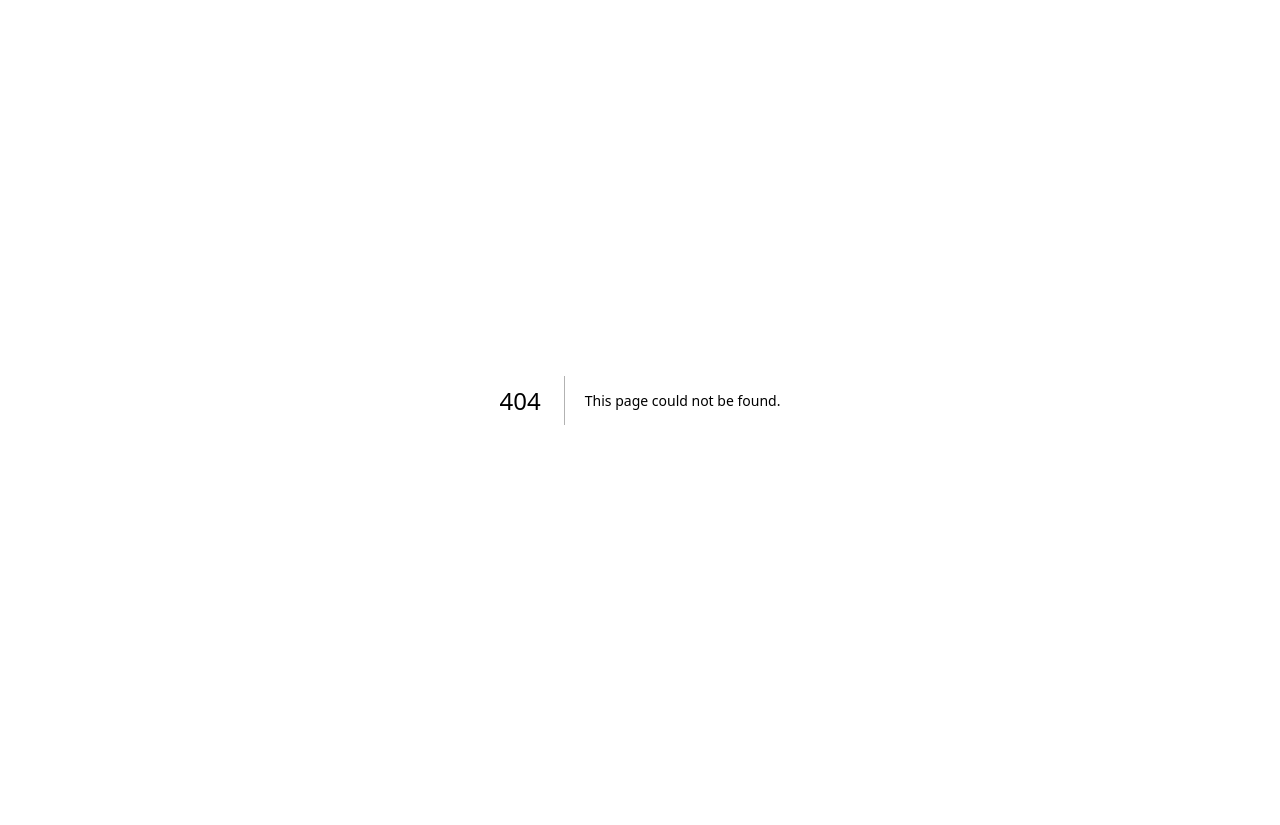
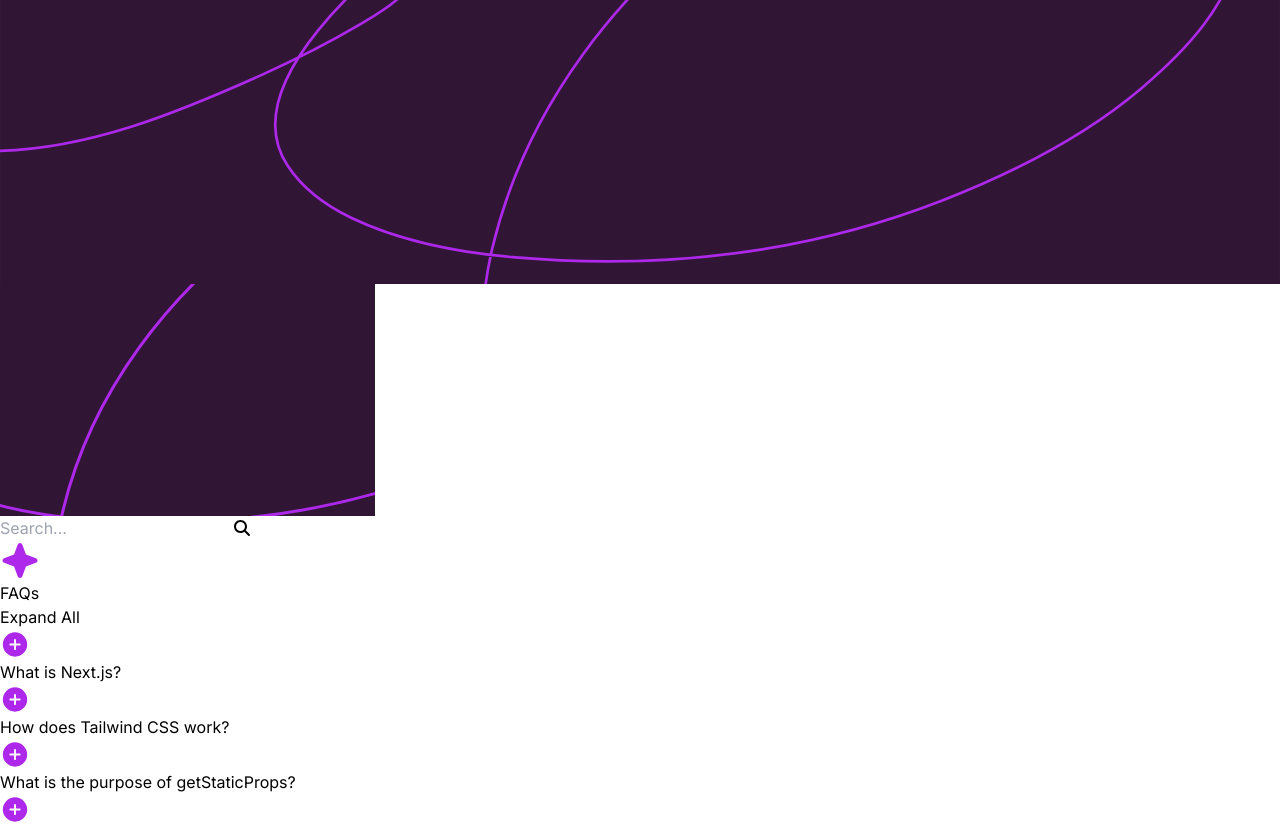
Before and after one commit to nnenna-syncpro/FaqAccordion, a Next.js app: page /faq in a window 1280 px wide. Before the commit this address had no page. Before the commit the page ends 800 px from the top, so only its background shows below. Built offline with nearby package versions, Linux system fonts and the light colour scheme.

Commit message:
adds route /faq and refactors homepage

```diff
--- /dev/null
+++ b/src/app/faq/page.tsx
@@ -0,0 +1,64 @@
+"use client";
+import { Suspense, useMemo, useState } from "react";
+import Faq from "@/app/components/Faq/Faq";
+import Search from "@/app/components/Search";
+import { useSearchParams } from "next/navigation";
+import { faqs } from "@/data/data";
+import { BackgroundImage } from "@/app/background-image";
+
+export default function Faqs() {
+  //use state to manage all faqs
+  const [faqList] = useState(faqs);
+  //handle search term using search params
+  const searchParams = useSearchParams();
+  const searchQuery = searchParams.get("search") ?? "";
+
+  //filter FAQs list using search term. But only when faqs or search term changes
+  const filteredFaqList = useMemo(() => {
+    return faqList.filter((faq) => {
+      if (searchQuery !== null) {
+        return faq.question.toLowerCase().includes(searchQuery.toLowerCase());
+      } else {
+        return faqList;
+      }
+    });
+  }, [faqList, searchQuery]);
+
+  //create state for each accordion item and expand/collapse all
+  const [isOpen, setOpen] = useState([
+    false,
+    false,
+    false,
+    false,
+    false,
+    false,
+    false,
+  ]);
+
+  //check if any state changes to true
+  const isSomeOpen = isOpen.some((item) => item);
+
+  //handle toggle for all states including expand/collapse all
+  const toggleOpen = () => {
+    //if any state is true change it to false and vice versa
+    isSomeOpen
+      ? setOpen([false, false, false, false, false, false, false])
+      : setOpen([true, true, true, true, true, true, true]);
+  };
+
+  return (
+    <main className="min-h-screen relative p-4 pb-10 bg-purple-100">
+      <BackgroundImage />
+      <Suspense>
+        <Search />
+      </Suspense>
+      <Faq
+        handleToggle={toggleOpen}
+        isOpen={isSomeOpen}
+        faqs={filteredFaqList}
+        active={isOpen}
+        setOpen={setOpen}
+      />
+    </main>
+  );
+}
```
Also changed, not shown: src/app/page.tsx (+6 -53 lines).
